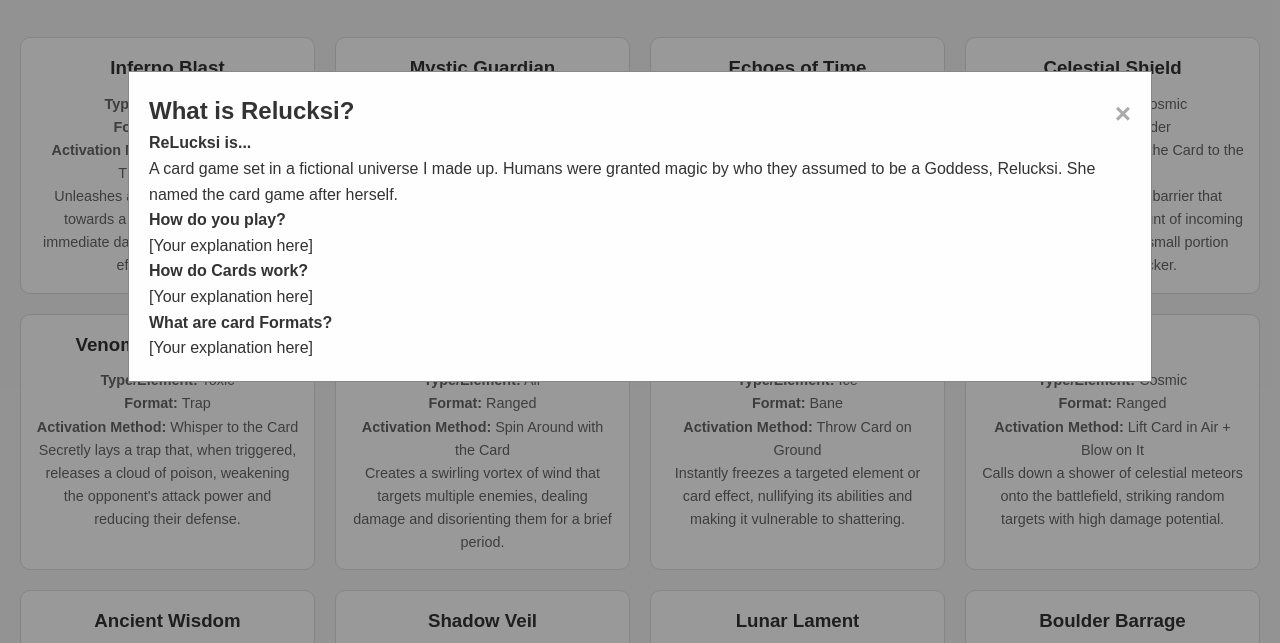
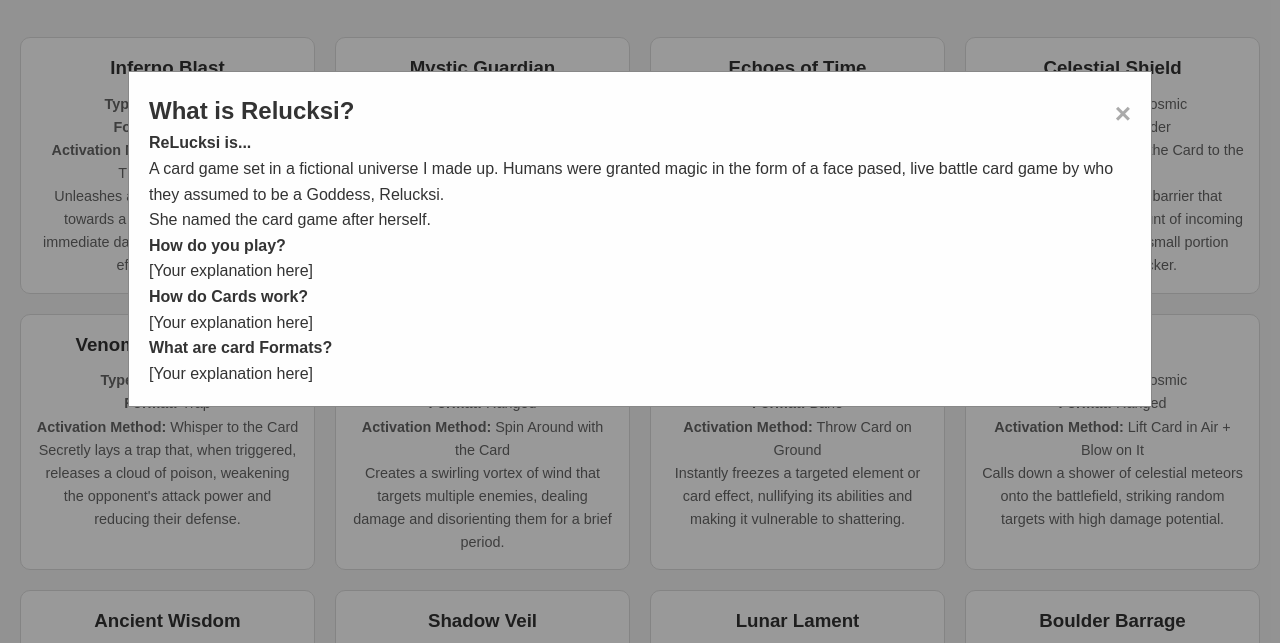
Before and after one commit to ZarielBarragen/RelucksiLibrary, a plain HTML site: page index.html in a window 1280 px wide. Both pictures are taken after a click on the button "What is ReLucksi?". Shown: the part 121-764 px from the top of the page. Drawn offline with Linux system fonts and the light colour scheme.

Commit message:
Update index.html

```diff
--- a/index.html
+++ b/index.html
@@ -19,7 +19,7 @@
         <span class="close">&times;</span>
         <h2>What is Relucksi?</h2>
         <p><strong>ReLucksi is...</strong></p>
-        <p>A card game set in a fictional universe I made up. Humans were granted magic by who they assumed to be a Goddess, Relucksi. She named the card game after herself.</p>
+        <p>A card game set in a fictional universe I made up. Humans were granted magic in the form of a face pased, live battle card game by who they assumed to be a Goddess, Relucksi. <br> She named the card game after herself.</p>
 
         <p><strong>How do you play?</strong></p>
         <p>[Your explanation here]</p>
```
